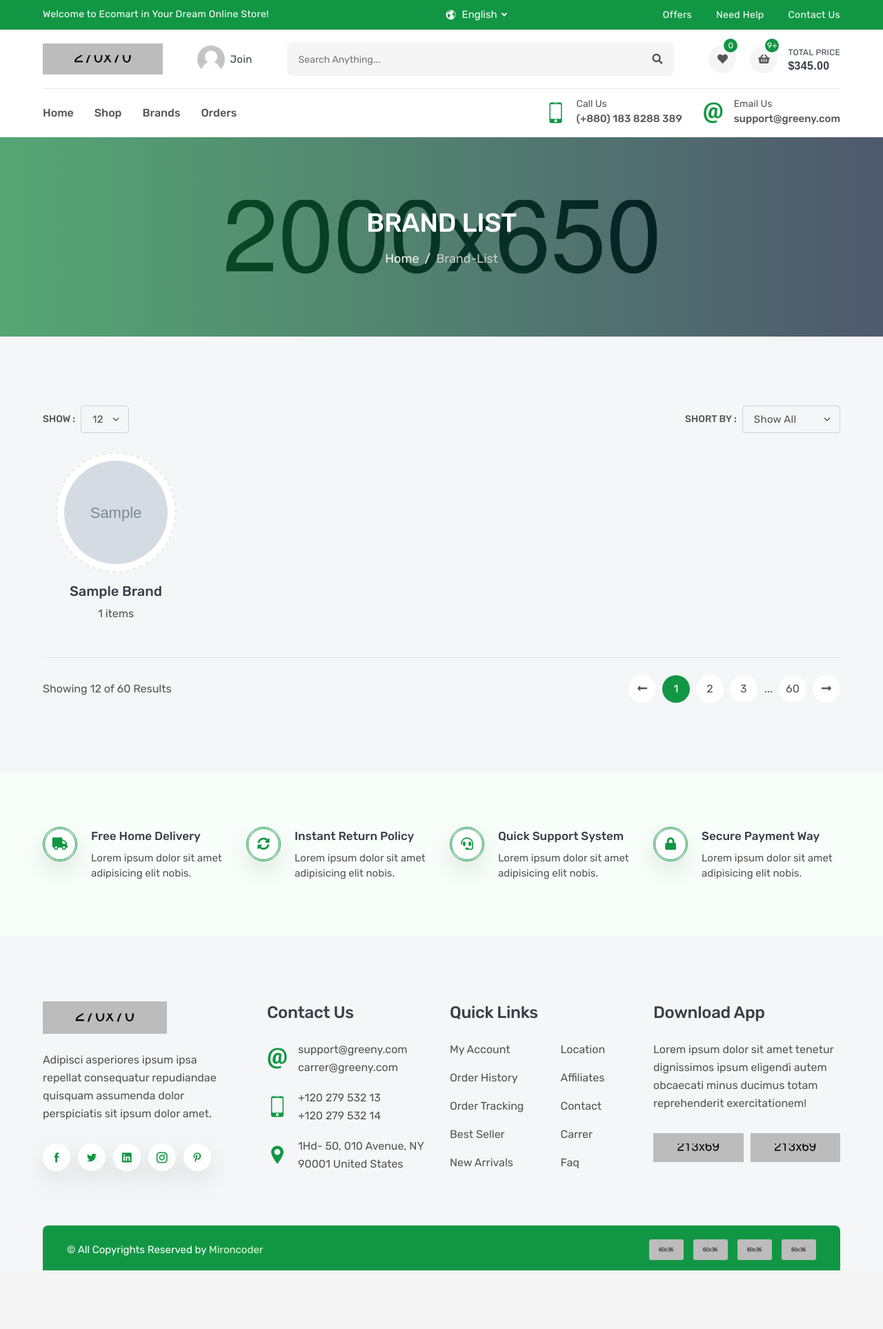
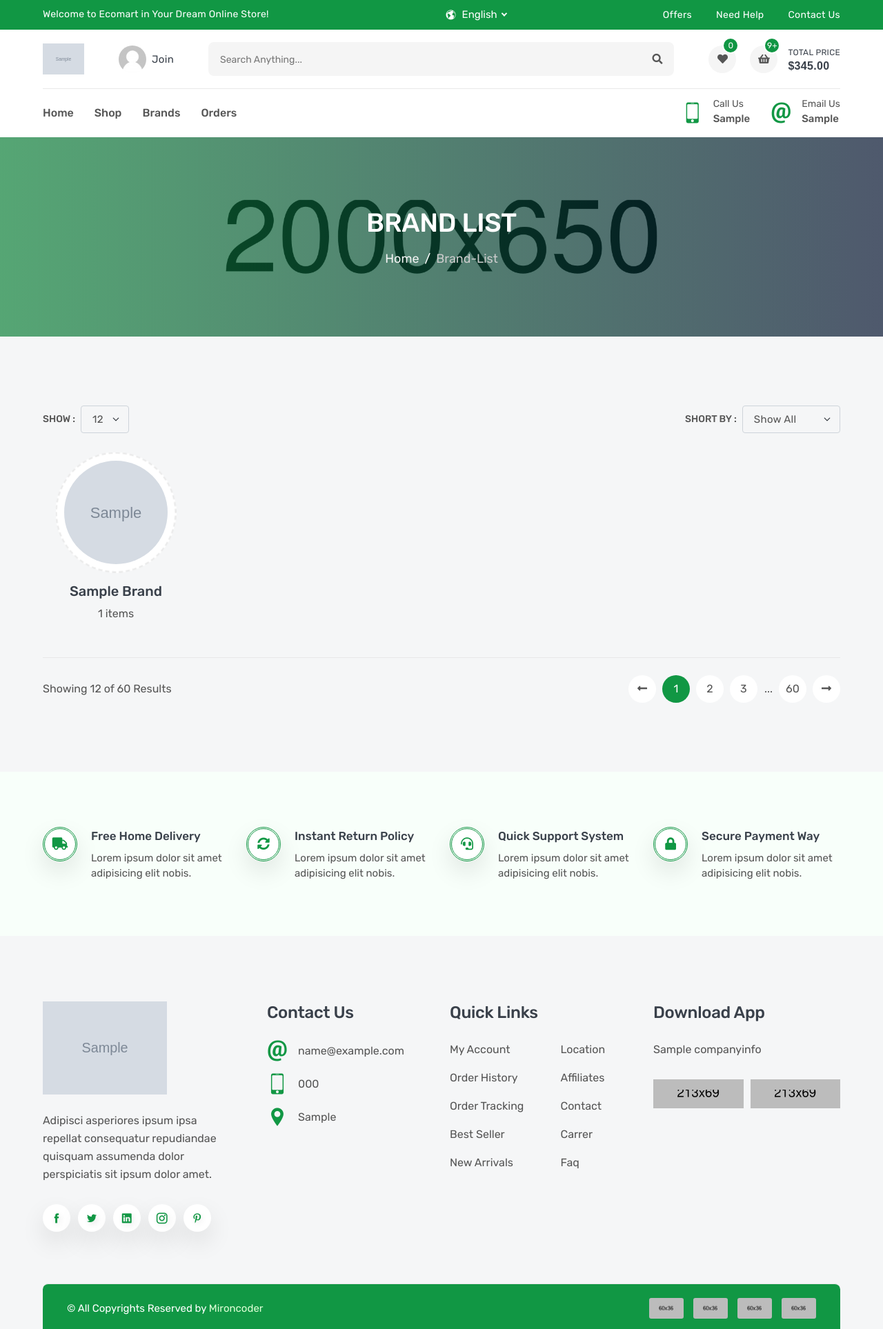
Before and after one commit to AbdelilahChahbouni/django_amazonClone, a Django app: page /products/brands/ in a window 1280 px wide. Shown: the whole page at 69% size. Before the commit the page ends 1842 px from the top, so only its background shows below. Run offline with Django 4.2, Linux system fonts and the light colour scheme; tables that the repository leaves empty hold one stand-in row (values such as "Sample post"); grey boxes marked "Sample" are stand-in pictures; some libraries are stand-ins or nearby versions.

Commit message:
add company info and context processor data

```diff
--- a/project/settings.py
+++ b/project/settings.py
@@ -63,6 +63,7 @@
                 'django.template.context_processors.request',
                 'django.contrib.auth.context_processors.auth',
                 'django.contrib.messages.context_processors.messages',
+                'settings.company_context_processor.get_company_info'
             ],
         },
     },
--- /dev/null
+++ b/settings/company_context_processor.py
@@ -0,0 +1,10 @@
+from .models import CompanyInfo
+
+
+
+
+
+def get_company_info(request):
+	info = CompanyInfo.objects.last()
+
+	return {"company_info":info}
--- a/templates/base.html
+++ b/templates/base.html
@@ -102,12 +102,12 @@
                 <div class="header-content">
                     <div class="header-media-group">
                         <button class="header-user"><img src="images/user.png" alt="user"></button>
-                        <a href="index.html"><img src="images/logo.png" alt="logo"></a>
+                        <a href="index.html"><img src="{{company_info.logo.url}}" alt="logo"></a>
                         <button class="header-src"><i class="fas fa-search"></i></button>
                     </div>
 
                     <a href="index.html" class="header-logo">
-                        <img src="images/logo.png" alt="logo">
+                        <img src="{{company_info.logo.url}}" alt="logo">
                     </a>
                     <a href="login.html" class="header-widget" title="My Account">
                         <img src="images/user.png" alt="user">
@@ -171,14 +171,14 @@
                                     <i class="icofont-ui-touch-phone"></i>
                                     <p>
                                         <small>call us</small>
-                                        <span>(+880) 183 8288 389</span>
+                                        <span>{{ company_info.call_us}}</span>
                                     </p>
                                 </div>
                                 <div class="navbar-info">
                                     <i class="icofont-ui-email"></i>
                                     <p>
                                         <small>email us</small>
-                                        <span>support@greeny.com</span>
+                                        <span>{{company_info.eamil_us}}</span>
                                     </p>
                                 </div>
                             </div>
@@ -590,14 +590,14 @@
                         <i class="icofont-ui-touch-phone"></i>
                         <p>
                             <small>call us</small>
-                            <span>(+880) 183 8288 389</span>
+                            <span>{{company_info.phones}}</span>
                         </p>
                     </div>
                     <div class="nav-info">
                         <i class="icofont-ui-email"></i>
                         <p>
                             <small>email us</small>
-                            <span>support@greeny.com</span>
+                            <span>{{ company_info.email }}</span>
                         </p>
                     </div>
                 </div>
@@ -821,7 +821,7 @@
                     <div class="col-sm-6 col-xl-3">
                         <div class="footer-widget">
                             <a class="footer-logo" href="#">
-                                <img src="images/logo.png" alt="logo">
+                                <img src="{{ company_info.logo.url }}" alt="logo">
                             </a>
                             <p class="footer-desc">Adipisci asperiores ipsum ipsa repellat consequatur repudiandae quisquam assumenda dolor perspiciatis sit ipsum dolor amet.</p>
                             <ul class="footer-social">
@@ -840,20 +840,20 @@
                                 <li>
                                     <i class="icofont-ui-email"></i>
                                     <p>
-                                        <span>support@greeny.com</span>
-                                        <span>carrer@greeny.com</span>
+
+                                        <span>{{ company_info.email }}</span>
                                     </p>
                                 </li>
                                 <li>
                                     <i class="icofont-ui-touch-phone"></i>
                                     <p>
-                                        <span>+120 279 532 13</span>
-                                        <span>+120 279 532 14</span>
+                                        <span>{{ company_info.phones }}</span>
+
                                     </p>
                                 </li>
                                 <li>
                                     <i class="icofont-location-pin"></i>
-                                    <p>1Hd- 50, 010 Avenue, NY 90001 United States</p>
+                                    <p>{{ company_info.adress }}</p>
                                 </li>
                             </ul>
                         </div>
@@ -882,7 +882,7 @@
                     <div class="col-sm-6 col-xl-3">
                         <div class="footer-widget">
                             <h3 class="footer-title">Download App</h3>
-                            <p class="footer-desc">Lorem ipsum dolor sit amet tenetur dignissimos ipsum eligendi autem obcaecati minus ducimus totam reprehenderit exercitationem!</p>
+                            <p class="footer-desc">{{ company_info.subtitle}}</p>
                             <div class="footer-app">
                                 <a href="#"><img src="images/google-store.png" alt="google"></a>
                                 <a href="#"><img src="images/app-store.png" alt="app"></a>
```
